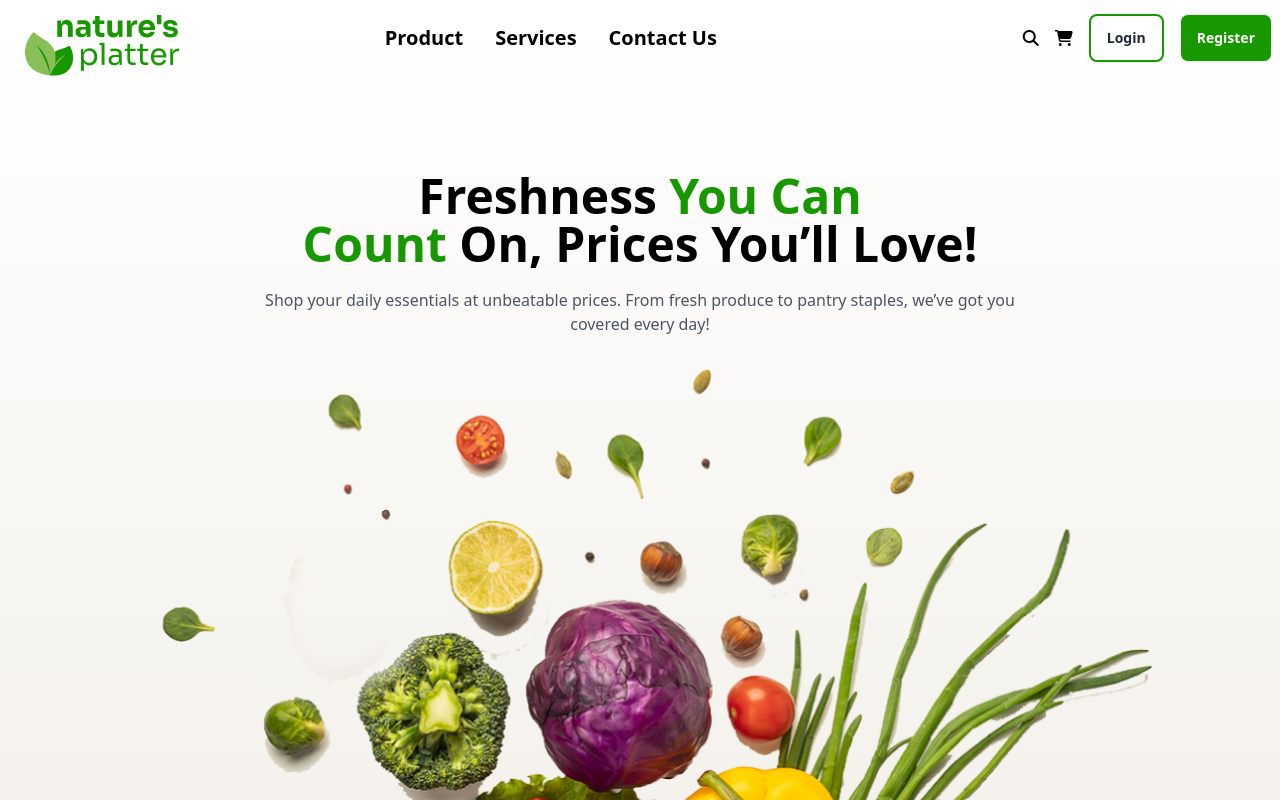
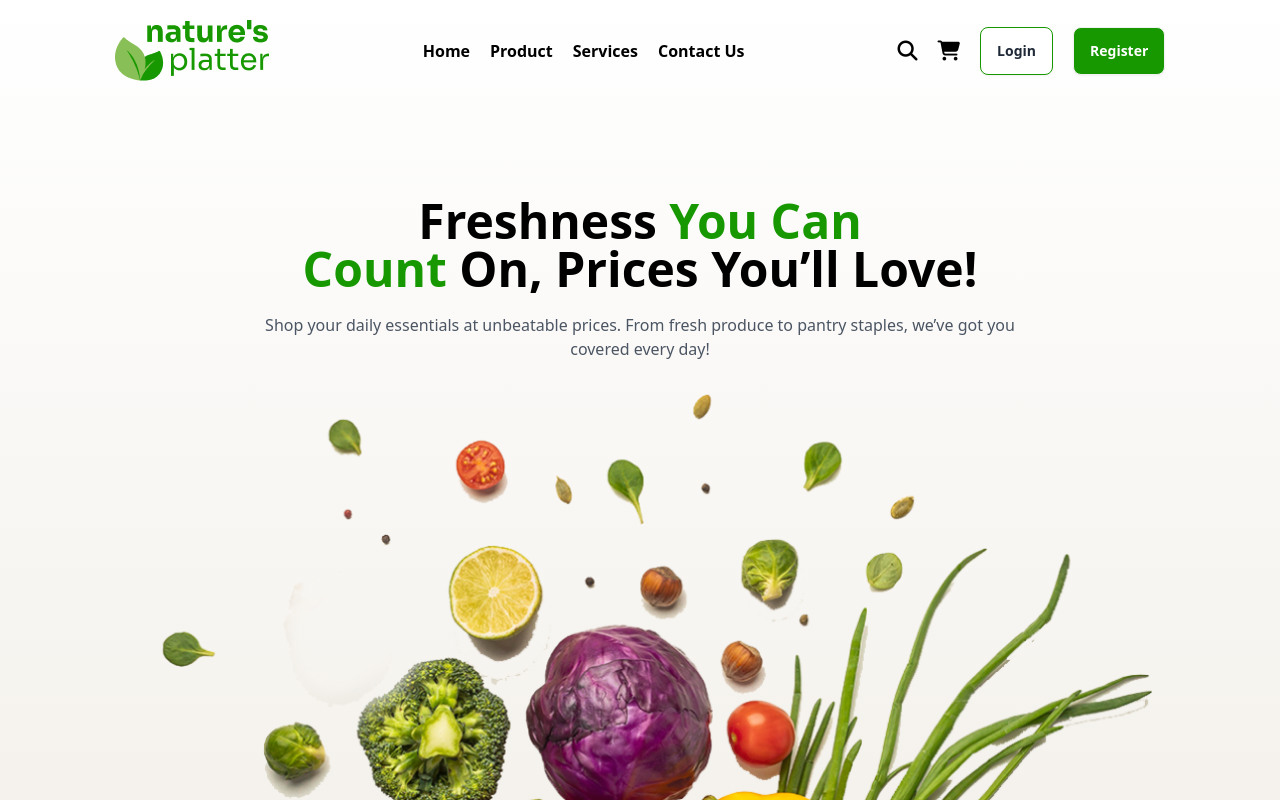
Before and after one commit to Arif-Rabbani-188/Assignment-3, a plain HTML site: page index.htm in a window 1280 px wide. Shown: the top 800 px of the page. Drawn offline with nearby package versions, Linux system fonts and the light colour scheme.

Commit message:
Fixed responsive issue

```diff
--- a/index.htm
+++ b/index.htm
@@ -13,40 +13,30 @@
 
 <body>
     <header class="mb-30 bg-gradient-to-t from-[#EFEBE3] to-white text-white">
-        <div class="navbar container mx-auto">
-            <div class="navbar-start w-full lg:w-1/3 justify-between ">
-                <a class="btn btn-ghost text-xl "><img src="assets/logo-header.png" alt=""></a>
-                <div class="dropdown">
-                    <div tabindex="0" role="button" class="btn btn-ghost lg:hidden">
-                        <svg class="w-8" xmlns="http://www.w3.org/2000/svg" class="h-5 w-5" fill="none"
-                            viewBox="0 0 24 24" stroke="currentColor">
-                            <path stroke-linecap="round" stroke-linejoin="round" stroke-width="2"
-                                d="M4 6h16M4 12h8m-8 6h16" />
-                        </svg>
-                    </div>
-                    <ul tabindex="0"
-                        class="menu menu-sm dropdown-content bg-base-100 rounded-box z-[1] mt-3 w-52 p-2 shadow">
-                        <li><a>Product</a></li>
-                        <li><a>Services</a></li>
-                        <li><a>Contact Us</a></li>
-                    </ul>
-                </div>
+        <div class="flex justify-between items-center p-2 md:w-5/6 mx-auto py-5 border-b-[1px] border-[#179800] md:border-none">
+            <div class="flex lg:hidden items-center justify-between gap-5 w-full">
+                <img src="assets/logo-header.png" alt="">
+                <i class="fa-solid fa-bars text-black flex lg:hidden text-3xl"></i>
             </div>
-            <div class="navbar-center hidden lg:flex">
-                <ul class="menu menu-horizontal px-1 font-bold text-xl text-black">
-                    <li><a>Product</a></li>
-                    <li><a href="#services">Services</a></li>
-                    <li><a>Contact Us</a></li>
-                </ul>
+            <div class="items-center justify-between gap-5 hidden lg:flex">
+                <img src="assets/logo-header.png" alt="">
+                <i class="fa-solid fa-bars text-black flex lg:hidden text-3xl"></i>
             </div>
-            <div class="navbar-end text-black items-center gap-4 hidden lg:flex">
-                <i class="fa-solid fa-magnifying-glass"></i>
-                <i class="fa-solid fa-cart-shopping"></i>
-                <a class="btn bg-white border-2 border-[#179800]">Login</a>
-                <a class="btn bg-[#179800] text-white">Register</a>
+            <div class="text-black font-bold hidden lg:flex">
+                <nav class="flex gap-5">
+                    <a class="link link-hover">Home</a>
+                    <a class="link link-hover">Product</a>
+                    <a class="link link-hover">Services</a>
+                    <a class="link link-hover">Contact Us</a>
+                </nav>
+            </div>
+            <div class="hidden gap-5 lg:flex items-center">
+                <i class="fa-solid fa-magnifying-glass text-xl text-black"></i>
+                <i class="text-black fa-solid fa-cart-shopping text-xl"></i>
+                <a class="btn bg-white border-[#179800]" href="#">Login</a>
+                <a class="btn bg-[#179800] text-white" href="#">Register</a>
             </div>
         </div>
-
         <section class="text-black text-center mt-24 space-y-5 w-full md:w-4/5 mx-auto">
             <h1 class="text-3xl md:text-5xl font-bold">Freshness <span class="text-[#179800]">You Can</span> <br>
                 <span class="text-[#179800]">Count</span> On, Prices You’ll Love!
@@ -189,7 +179,7 @@
                 </div>
         </section>
 
-        <section class="p-10 md:p-0 w-full md:w-5/6 mx-auto mb-96 my-24 md:mb-72 lg:mb-80 flex flex-col">
+        <section class="p-2 pb-8 md:pb-0 md:p-0 w-full md:w-5/6 mx-auto mb-96 my-24 md:mb-72 lg:mb-80 flex flex-col">
             <h1 class="text-4xl text-[#179800] mb-10 font-bold">Arrival & Offers</h1>
                 <div class="grid grid-clos-1 md:grid-cols-3 gap-5 w-full">
                     <div class="md:col-span-2 flex w-full bg-[#115414] rounded-xl justify-between p-8">
@@ -219,9 +209,9 @@
             <div class="flex justify-center items-center md:w-1/2 p-8">
                 <img class="w-full lg:w-1/2" src="assets/vegetable-busket.png" alt="">
             </div>
-            <div class="flex flex-col gap-5 justify-center md:w-1/2 p-8">
-                <h1 class="text-3xl font-bold">Get Grocery News!</h1>
-                <p class="font-bold text-sm">Exclusive training tips, ticks, product deals and more.</p>
+            <div class="flex flex-col gap-5 justify-center items-center md:items-start md:w-1/2 p-8">
+                <h1 class="text-2xl md:text-3xl text-center md:text-left font-bold text-[#179800] md:text-black">Get Grocery News!</h1>
+                <p class="font-bold text-sm text-center md:text-left">Exclusive training tips, ticks, product deals and more.</p>
                 <input class="py-2 px-4 text-sm rounded-sm lg:w-2/3" type="text" placeholder="Enter email...">
                 <button class="btn bg-[#179800] text-white w-1/2">Subscribe</button>
             </div>
```
